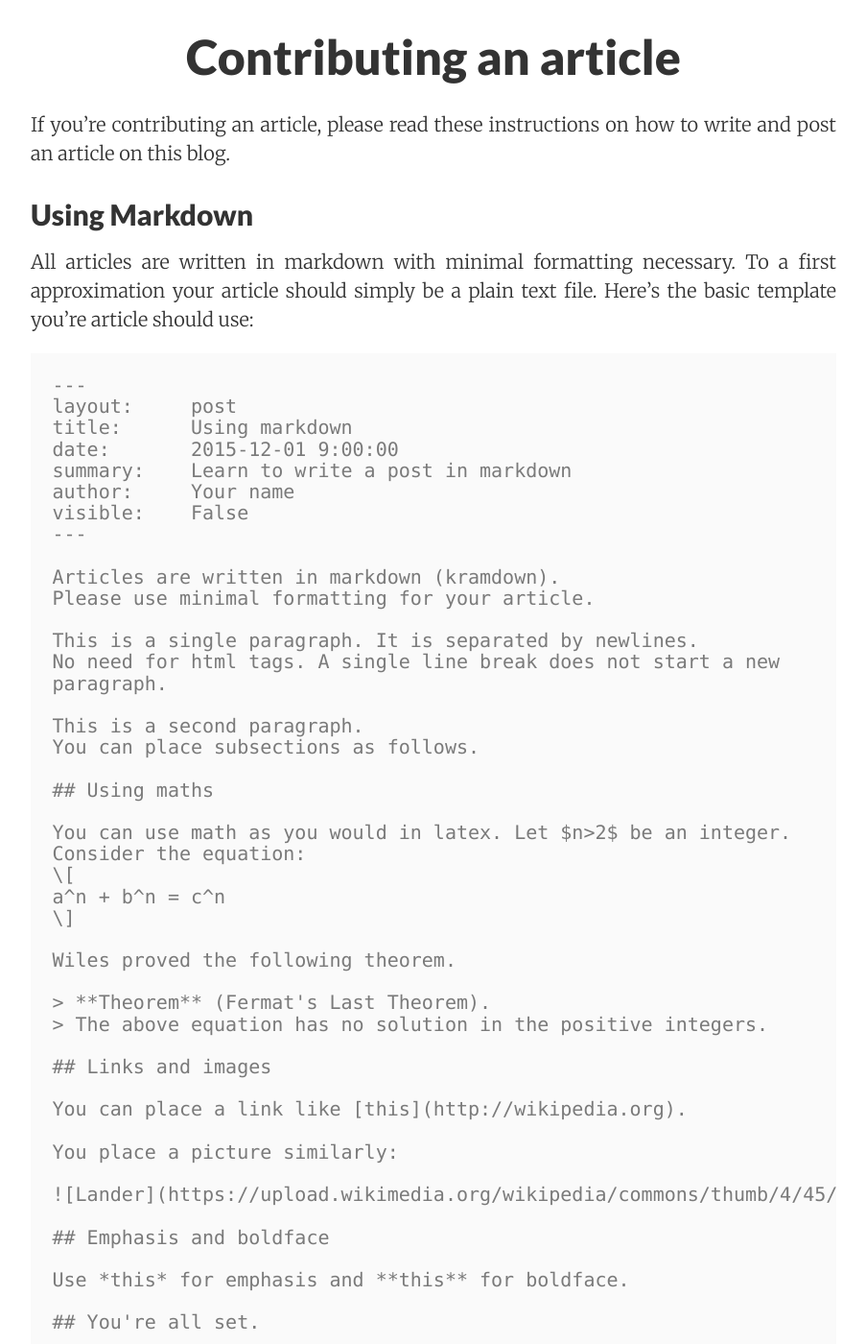
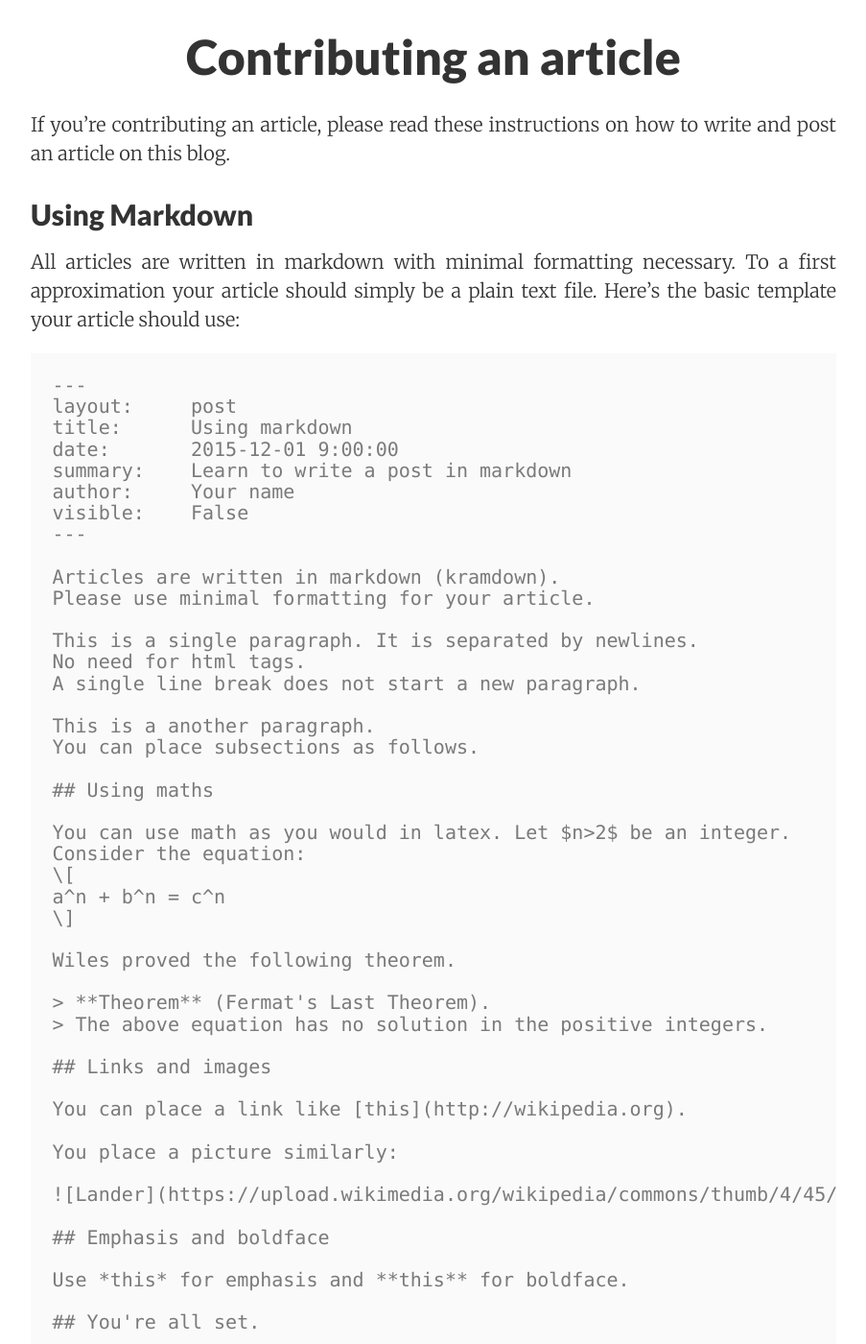
Before and after one commit to offconvex/offconvex.github.io, a Jekyll site: the page built from guide.md, in a window 1280 px wide and 1400 px high, scrolled down 400 px. Shown: the whole window at 96% size, without its empty margins (188-1091 px from the left). Built offline with Jekyll 4.4.1, drawn with Linux system fonts in a browser that asks for light colours; nearby versions of some CDN libraries; some of the changed text lies outside the part shown.

```diff
--- a/guide.md
+++ b/guide.md
@@ -8,7 +8,7 @@
 
 ##Using Markdown
 
-All articles are written in markdown with minimal formatting necessary. To a first approximation your article should simply be a plain text file. Here's the basic template you're article should use:
+All articles are written in markdown with minimal formatting necessary. To a first approximation your article should simply be a plain text file. Here's the basic template your article should use:
 
 ~~~
 ---
@@ -24,10 +24,10 @@
 Please use minimal formatting for your article.
 
 This is a single paragraph. It is separated by newlines.
-No need for html tags. A single line break does not start a new
-paragraph.
+No need for html tags.
+A single line break does not start a new paragraph.
 
-This is a second paragraph.
+This is a another paragraph.
 You can place subsections as follows.
 
 ## Using maths
@@ -61,6 +61,10 @@
 ~~~
 
 The post would appear like [this](/guide/example/) on the web.
+If you need more than what is in the above example, check out this
+[kramdown reference](http://kramdown.gettalong.org/quickref.html).
+You may also use any valid HTML tag in your article, but please try to avoid this.
+
 
 ##Submitting an article
 
```
